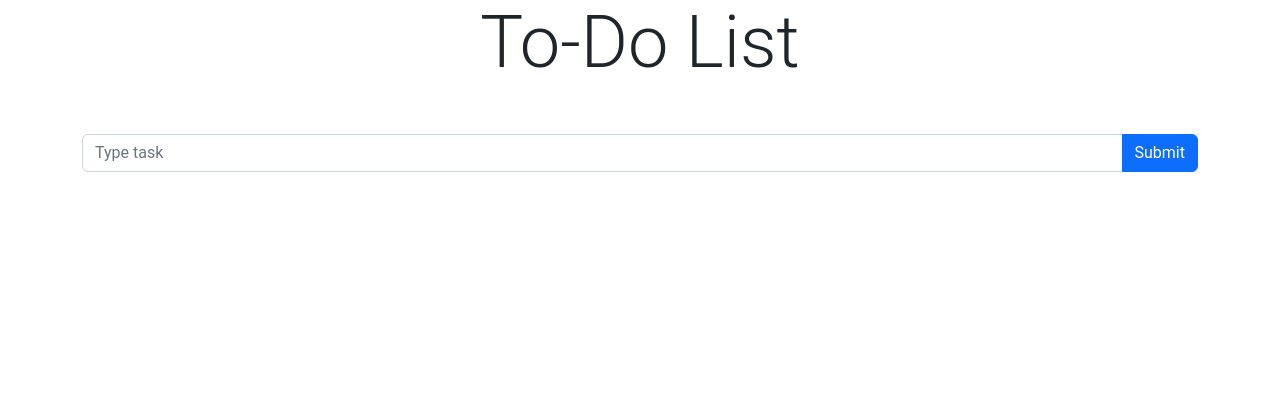
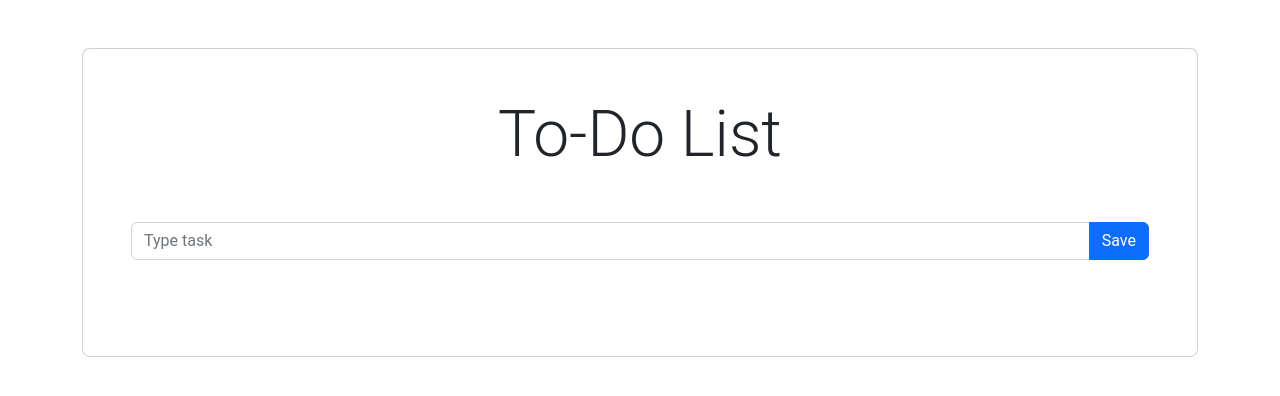
Before and after one commit to Luisotee/ToDoList-NextJS, a Next.js app: page / in a window 1280 px wide. Shown: the top 396 px of the page. Built offline with nearby package versions, Linux system fonts and the light colour scheme.

Commit message:
UI update

```diff
--- a/src/components/card.js
+++ /dev/null
@@ -1,9 +0,0 @@
-export default function Card(props) {
-    console.log(props)
-    return (
-        <div className='card'>
-            <strong>{props.todo}</strong>
-            <small>{props.time}</small>
-        </div>
-    )
-}
--- /dev/null
+++ b/src/components/table.js
@@ -0,0 +1,27 @@
+export default function Card(props) {
+    return (
+        <div className="card-body">
+            <table className="table">
+                <thead>
+                    <tr>
+                        <th scope="col">Time</th>
+                        <th scope="col">Todo item</th>
+                        <th scope="col">Status</th>
+                        <th scope="col">Actions</th>
+                    </tr>
+                </thead>
+                <tbody>
+                    <tr>
+                        <th scope="row">{props.time}</th>
+                        <td>{props.todo}</td>
+                        <td>{props.status}</td>
+                        <td>
+                            <button type="submit" className="btn btn-danger">Delete</button>
+                            <button type="submit" className="btn btn-success ms-2">Finished</button>
+                        </td>
+                    </tr>
+                </tbody>
+            </table>
+        </div>
+    )
+}
--- a/src/pages/index.js
+++ b/src/pages/index.js
@@ -1,17 +1,19 @@
 import React, { useState } from "react"
-import "../components/card"
-import Card from "../components/card"
+import "../components/table"
+import Table from "../components/table"
 import { v4 as uuidv4 } from 'uuid'
 
 export default function Home() {
   const [task, setTask] = useState({})
   const [tasks, setTasks] = useState([])
+  const [todo, setTodo] = useState('')
 
   function handleAddTask(e) {
     e.preventDefault()
     let newTask = {
       id: uuidv4(),
-      todo: e.target.inputTodo.value,
+      todo: todo,
+      status: 'In progress', //Provisório
       time: new Date().toLocaleTimeString("pt-br", {
         day: '2-digit',
         month: '2-digit',
@@ -20,27 +22,29 @@ export default function Home() {
       })
     }
     setTask(newTask)
-
     setTasks(prevState => [...prevState, newTask])
+    setTodo('')
   }
 
   return (
     <div className="container">
-      <header className="display-2 text-center">To-Do List</header>
+      <div className="mt-5 card rounded-3 p-5 align-items-center">
+        <header className="display-3">To-Do List</header>
         <form className="input-group mt-5" onSubmit={handleAddTask}>
-        <input type="text" className="form-control" placeholder="Type task" name="inputTodo"></input>
-        <button type="submit" className="btn btn-primary">Submit</button>
+          <input type="text" className="form-control" value={todo} placeholder="Type task" onChange={e => setTodo(e.target.value)}></input>
+          <button type="submit" className="btn btn-primary">Save</button>
         </form>
-      <div>
-        {console.log(task.id) }
+        <div className="mt-5">
           {
             tasks.map(task =>
-            <Card
+              <Table
                 key={task.id}
                 todo={task.todo}
+                status={task.status}
                 time={task.time} />
             )}
         </div>
       </div>
+    </div>
   )
 }
--- a/src/styles/global.css
+++ b/src/styles/global.css
@@ -2,24 +2,6 @@
     font-family: 'Roboto', sans-serif;
 }
 
-button {
-    padding: 500px 500px 500px;
+table {
+    table-layout: fixed;
 }
-
-.card {
-    height: 100px;
-    width: 50%;
-    background: rgb(87, 25, 210);
-    color: white;
-
-    border-radius: 10px;
-    margin-bottom: 20px;
-    display: flex;
-    align-items: center;
-    justify-content: space-between;
-    padding: 24px;
-}
-
-.card strong {
-    font-size: 18px;
-}
```
Lines whose indentation alone changed are shown as unchanged.
